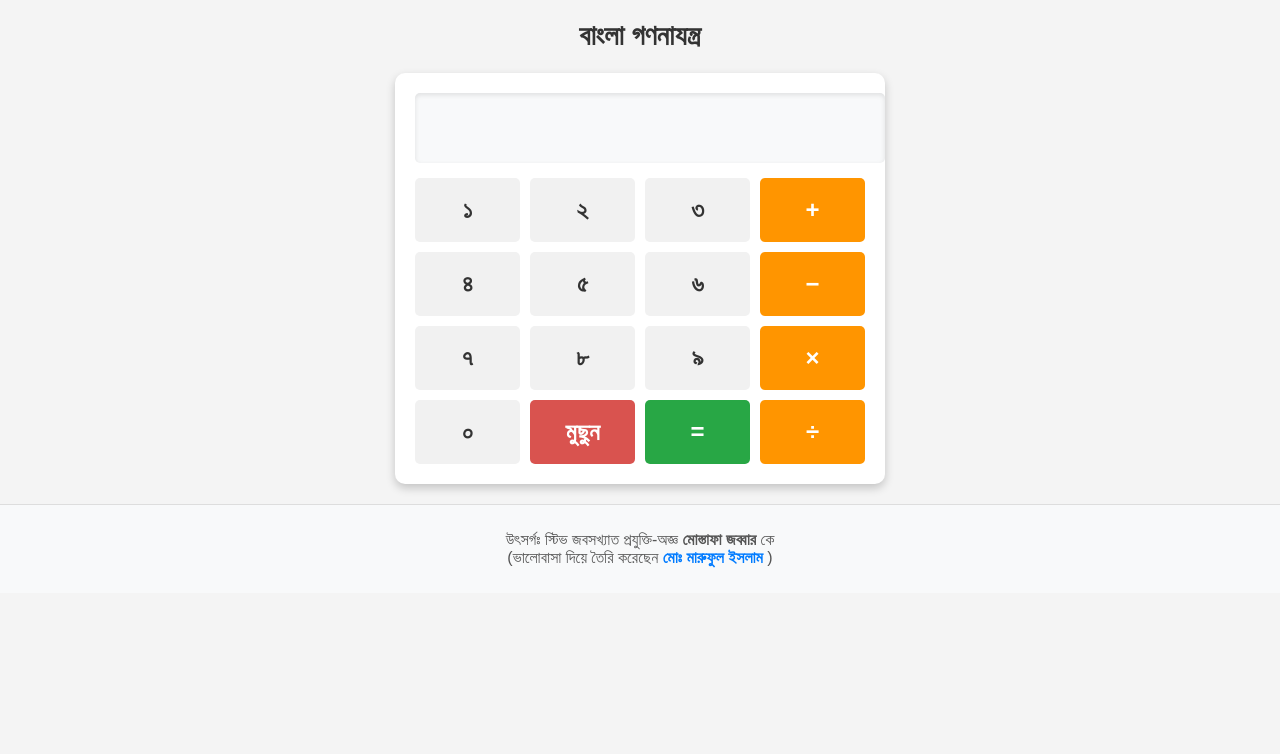
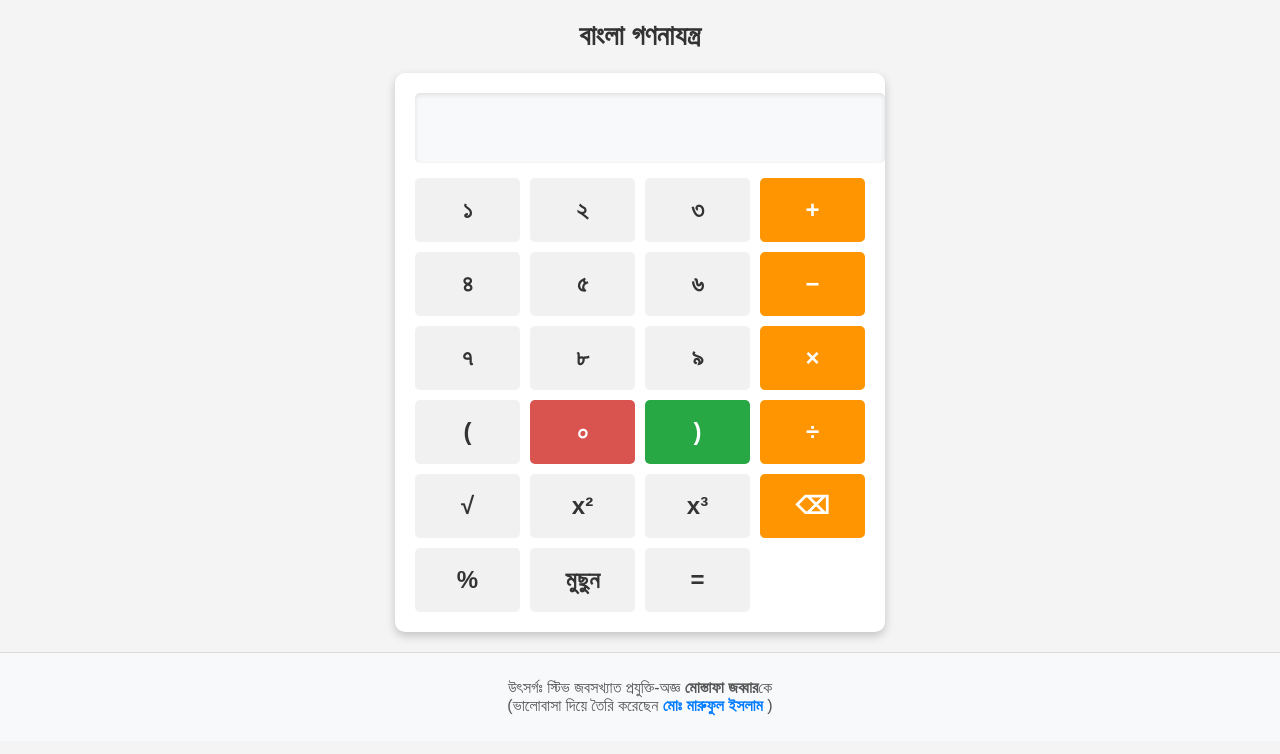
Before and after one commit to mortalmaruf/bangla.calculator, a plain HTML site: page index.html in a window 1280 px wide. Drawn offline with Linux system fonts and the light colour scheme.

Commit message:
Update index.html

```diff
--- a/index.html
+++ b/index.html
@@ -33,17 +33,26 @@
             <button onclick="appendValue('৯')" aria-label="৯">৯</button>
             <button onclick="appendValue('*')" aria-label="গুণ">×</button>
 
+            <button onclick="appendValue('(')" aria-label="বাম বন্ধনী">(</button>
             <button onclick="appendValue('০')" aria-label="০">০</button>
+            <button onclick="appendValue(')')" aria-label="ডান বন্ধনী">)</button>
+            <button onclick="appendValue('/')" aria-label="ভাগ">÷</button>
+
+            <button onclick="appendValue('√')" aria-label="বর্গমূল">√</button>
+            <button onclick="appendValue('x²')" aria-label="বর্গ">x²</button>
+            <button onclick="appendValue('x³')" aria-label="ঘন">x³</button>
+            <button onclick="backspace()" aria-label="বাতিল">⌫</button>
+
+            <button onclick="appendValue('%')" aria-label="শতাংশ">%</button>
             <button onclick="clearScreen()" aria-label="মুছুন">মুছুন</button>
             <button onclick="calculate()" aria-label="হিসাব করুন">=</button>
-            <button onclick="appendValue('/')" aria-label="ভাগ">÷</button>
         </div>
     </div>
 
     <!-- Footer -->
     <footer>
         <p>
-            উৎসর্গঃ স্টিভ জবসখ্যাত প্রযুক্তি-অজ্ঞ <b>মোস্তাফা জব্বার</b> কে
+            উৎসর্গঃ স্টিভ জবসখ্যাত প্রযুক্তি-অজ্ঞ <b>মোস্তাফা জব্বার</b>কে
             <br> (ভালোবাসা দিয়ে তৈরি করেছেন
             <a href="https://www.facebook.com/mortalmaruf" target="_blank">
                 মোঃ মারুফুল ইসলাম
```
